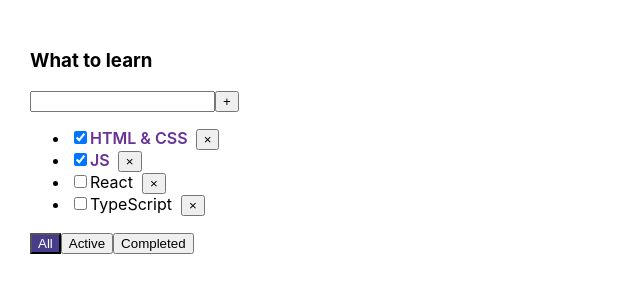
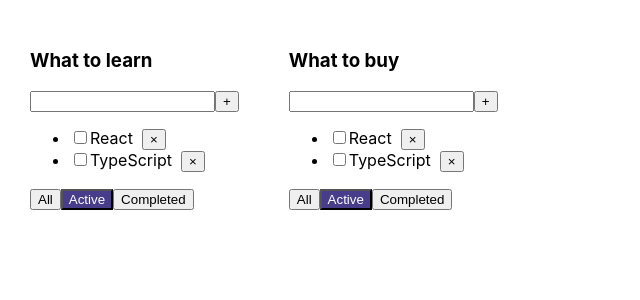
Before and after one commit to RudakovIlya/todo-list-ts, a React (Create React App) app: page / in a window 1280 px wide. Shown: the top 300 px of the page, without its empty margins (0-640 px from the left). Built offline with nearby package versions, Linux system fonts and the light colour scheme.

Commit message:
feat: added associative array and types for him

```diff
--- a/src/App.tsx
+++ b/src/App.tsx
@@ -1,20 +1,32 @@
 import React, {useState} from 'react';
 import './App.css';
-import TodoList from "./components/TodoList";
+import TodoList, {TaskType} from "./components/TodoList";
 import {v1} from "uuid";
-
-export type TaskType = {
-    id: string,
-    title: string,
-    isDone: boolean,
-}
 
 export type FilterValuesType = 'all' | 'active' | 'completed';
 
+type TodoListsType = {
+    id: string
+    title: string
+    filter: FilterValuesType
+}
+
+type TasksType = {
+    [key: string]: TaskType[]
+}
+
 function App() {
-    const todoListTitle: string = 'What to learn';
 
-    const [tasks, setTasks] = useState<TaskType[]>([
+    const todoListID1 = v1();
+    const todoListID2 = v1();
+
+    const [todoLists, setTodoLists] = useState<TodoListsType[]>([
+        {id: todoListID1, title: 'What to learn', filter: 'active'},
+        {id: todoListID2, title: 'What to buy', filter: 'active'},
+    ]);
+
+    const [tasks, setTasks] = useState<TasksType>({
+        [todoListID1]: [
             {
                 id: v1(), title: 'HTML & CSS', isDone: true,
             },
@@ -27,24 +39,36 @@ function App() {
             {
                 id: v1(), title: 'TypeScript', isDone: false,
             },
-    ]);
+        ],
+        [todoListID2]: [
+            {
+                id: v1(), title: 'HTML & CSS', isDone: true,
+            },
+            {
+                id: v1(), title: 'JS', isDone: true,
+            },
+            {
+                id: v1(), title: 'React', isDone: false,
+            },
+            {
+                id: v1(), title: 'TypeScript', isDone: false,
+            },
+        ],
+    });
 
-    const [filter, setFilter] = useState<FilterValuesType>('all');
-
-    const removeTask = (taskId: string) => {
-        const updateTasks = tasks.filter(task => task.id !== taskId);
-        setTasks(updateTasks);
+    const removeTask = (todoListID: string, taskId: string) => {
+        setTasks({...tasks, [todoListID]: tasks[todoListID].filter(task => task.id !== taskId)});
     };
 
-    const addTask = (title: string) => {
-        setTasks([...tasks, {id: v1(), title, isDone: false}])
+    const addTask = (todoListID: string, title: string) => {
+        setTasks({...tasks, [todoListID]: [...tasks[todoListID], {id: v1(), title, isDone: false}]})
     }
 
-    const changeTodoListFilter = (nextFilterValue: FilterValuesType) => {
-        setFilter(nextFilterValue);
+    const changeTodoListFilter = (todoListID: string, filter: FilterValuesType) => {
+        setTodoLists(todoLists.map((todoList) => todoList.id === todoListID ? {...todoList, filter} : todoList))
     };
 
-    const getFilterTasks = (filter: FilterValuesType, tasks: TaskType[]): TaskType[] => {
+    const getFilteredTasks = (filter: FilterValuesType, tasks: TaskType[]): TaskType[] => {
         switch (filter) {
             case "completed":
                 return tasks.filter(t => t.isDone)
@@ -55,23 +79,38 @@ function App() {
         }
     }
 
-    const changeStatus = (taskId: string, isDone: boolean) => {
-        setTasks(tasks.map(t => t.id === taskId ? {...t, isDone: isDone} : t))
+    const changeStatus = (todoListID: string, taskId: string, isDone: boolean) => {
+        setTasks({
+            ...tasks,
+            [todoListID]: tasks[todoListID].map(task => task.id === taskId ? {...task, isDone} : task)
+        });
     }
 
-    const filteredTasks = getFilterTasks(filter, tasks);
+    const removeTodoList = (todoListID: string) => {
+        setTodoLists(todoLists.filter(todoList => todoList.id !== todoListID))
+    }
 
+    const todoListsItem = todoLists.map(todoList => {
+        const filteredTasks = getFilteredTasks(todoList.filter, tasks[todoList.id])
         return (
-        <div className="App">
             <TodoList
-                filter={filter}
+                todoListID={todoList.id}
+                key={todoList.id}
+                title={todoList.title}
+                filter={todoList.filter}
                 addTask={addTask}
                 changeTodoListFilter={changeTodoListFilter}
                 removeTask={removeTask}
                 tasks={filteredTasks}
-                title={todoListTitle}
                 changeStatus={changeStatus}
+                removeTodoList={removeTodoList}
             />
+        )
+    })
+
+    return (
+        <div className="App">
+            {todoListsItem}
         </div>
     );
 }
```
Lines whose indentation alone changed are shown as unchanged.
